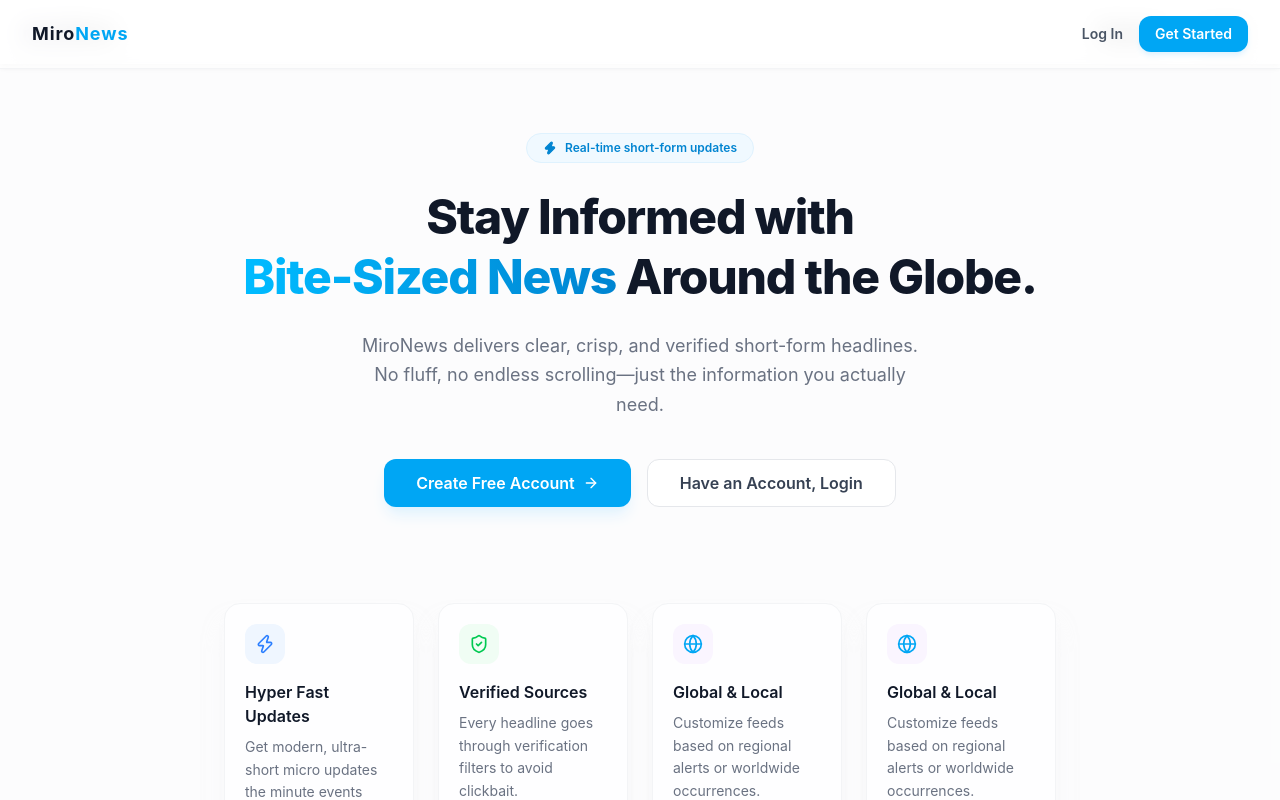
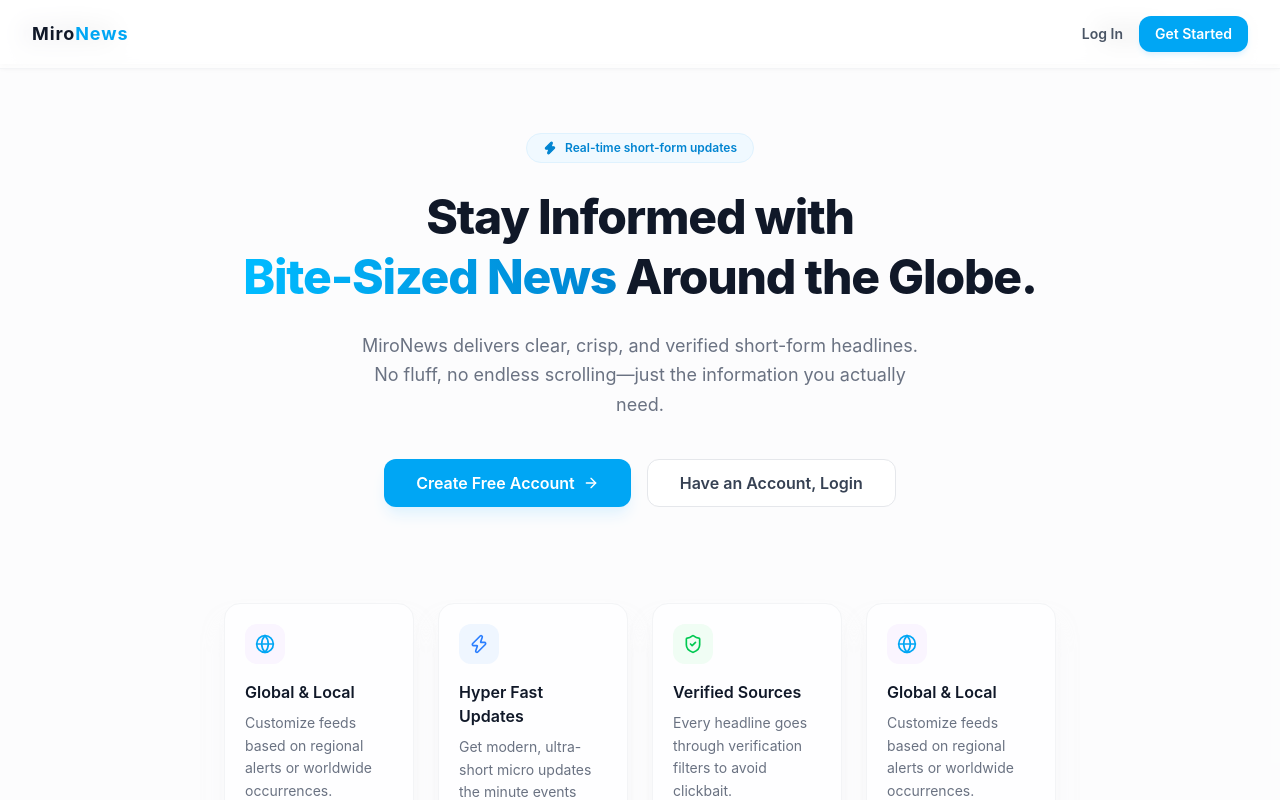
Before and after one commit to larryasure/blog-news, a React (Vite) app in the folder client/: page / in a window 1280 px wide. Shown: the top 800 px of the page. Built offline with nearby package versions, Linux system fonts and the light colour scheme; no server answers.

Commit message:
New page

```diff
--- a/client/src/components/Home.jsx
+++ b/client/src/components/Home.jsx
@@ -62,6 +62,16 @@ export default function Home() {
         </div>
 
         <section className="mt-24 grid grid-cols-1 sm:grid-cols-4 gap-6 w-full text-left ">
+
+            <div className="bg-white/80 border border-gray-100 rounded-2xl p-5 shadow-xl shadow-gray-100/50">
+            <div className="p-2.5 bg-purple-50 text-sky-500 rounded-xl w-fit mb-4">
+              <Globe className="size-5" />
+            </div>
+            <h4 className="font-semibold text-gray-900 text-base">Global & Local</h4>
+            <p className="text-sm text-gray-500 mt-2 leading-relaxed">
+              Customize feeds based on regional alerts or worldwide occurrences.
+            </p>
+          </div>
           <div className="bg-white/80 border border-gray-100 rounded-2xl p-5  shadow-xl shadow-gray-100/50 ">
             <div className="p-2.5 bg-blue-50 text-blue-500 rounded-xl w-fit mb-4">
               <Zap className="size-5" />
@@ -93,15 +103,8 @@ export default function Home() {
           </div>
 
 
-          <div className="bg-white/80 border border-gray-100 rounded-2xl p-5 shadow-xl shadow-gray-100/50">
-            <div className="p-2.5 bg-purple-50 text-sky-500 rounded-xl w-fit mb-4">
-              <Globe className="size-5" />
-            </div>
-            <h4 className="font-semibold text-gray-900 text-base">Global & Local</h4>
-            <p className="text-sm text-gray-500 mt-2 leading-relaxed">
-              Customize feeds based on regional alerts or worldwide occurrences.
-            </p>
-          </div>
+
+
         </section>
       </main>
 
```
